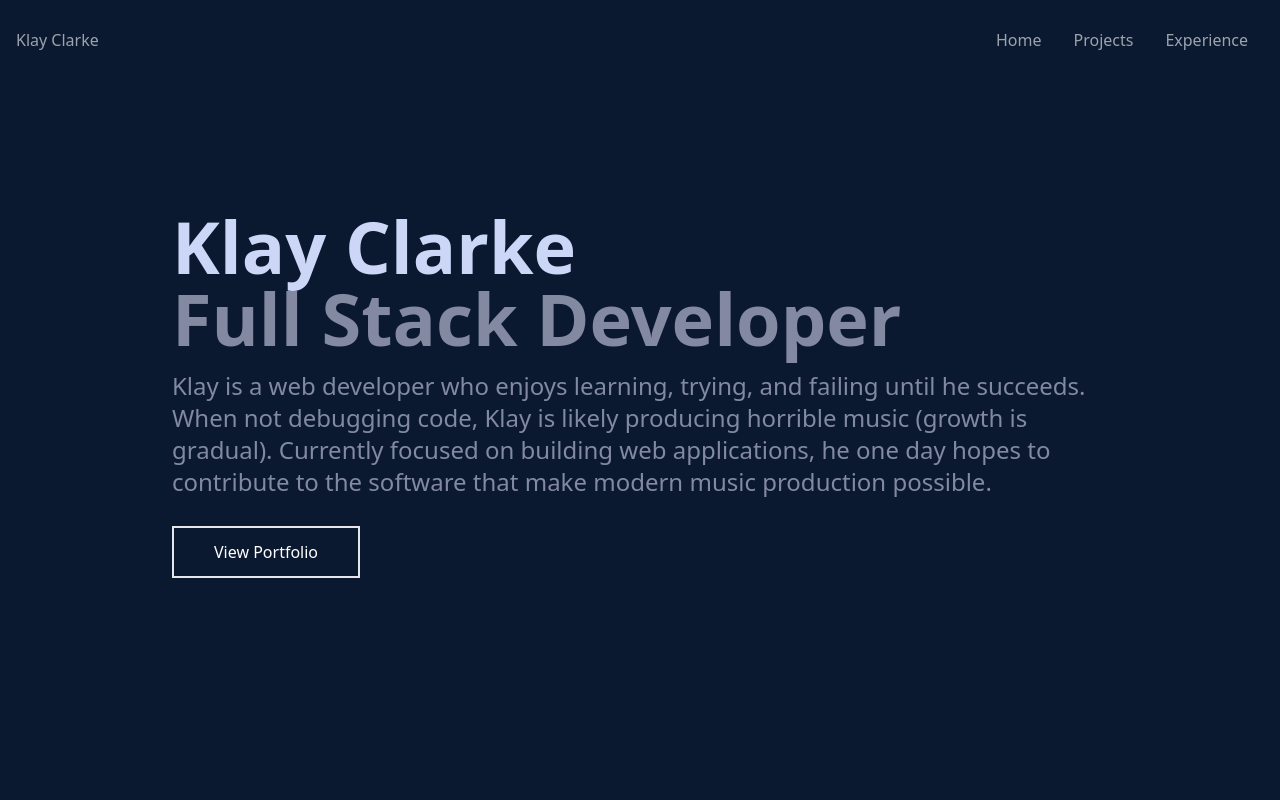
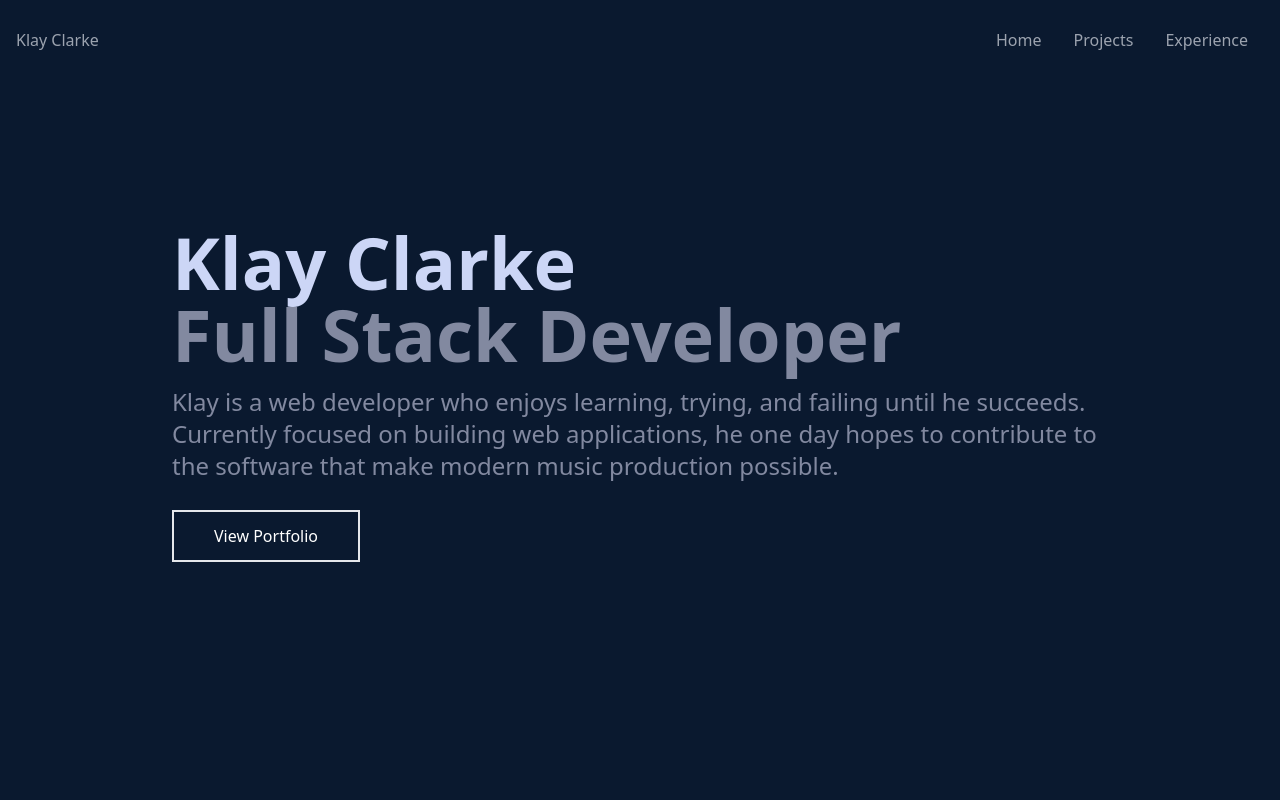
Before and after one commit to KlayClarke/personal_website, a React (Create React App) app: page / in a window 1280 px wide. Shown: the top 800 px of the page. Built offline with nearby package versions, Linux system fonts and the light colour scheme.

Commit message:
revise home content, add smooth scroll action to "view portfolio" button

```diff
--- a/src/components/Home.jsx
+++ b/src/components/Home.jsx
@@ -1,3 +1,5 @@
+import { Link } from "react-scroll";
+
 export default function Home() {
   return (
     <div name="home" className="w-full h-screen bg-[#0a192f]">
@@ -11,15 +13,16 @@ export default function Home() {
         </h2>
         <p className="text-2xl text-[#8289a0] py-4 max-w-[1000px]">
           Klay is a web developer who enjoys learning, trying, and failing until
-          he succeeds. When not debugging code, Klay is likely producing
-          horrible music (growth is gradual). Currently focused on building web
-          applications, he one day hopes to contribute to the software that make
-          modern music production possible.
+          he succeeds. Currently focused on building web applications, he one
+          day hopes to contribute to the software that make modern music
+          production possible.
         </p>
         <div>
-          <button className="text-white border-2 px-10 py-3 my-3 hover:bg-white hover:border-white hover:text-black">
-            View Portfolio
-          </button>
+          <Link to="portfolio" smooth={true} duration={2000}>
+            <button className="text-white border-2 px-10 py-3 my-3 hover:bg-white hover:border-white hover:text-black">
+              View Portfolio
+            </button>
+          </Link>
         </div>
       </div>
     </div>
```
